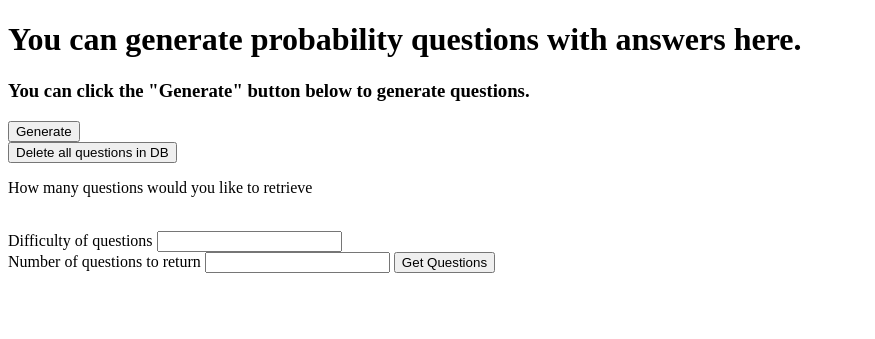
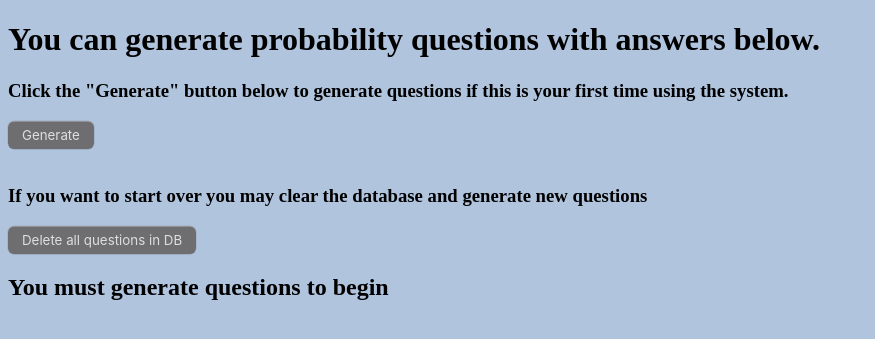
Before and after one commit to ymadh/question-generation-api, a Django app: page /gui/ in a window 1280 px wide. Shown: the top 339 px of the page, without its empty margins (0-875 px from the left). Run offline with Django 3.2, Linux system fonts and the light colour scheme; data that the repository does not hold is empty.

Commit message:
added css and a single question option also some controls for no queries on an empty db

```diff
--- /dev/null
+++ b/questionGenerationApi/questionGenerationApi/static/index.css
@@ -0,0 +1,27 @@
+body {
+    background-color: lightsteelblue
+}
+.button {
+    display: flex;
+    flex-direction: column;
+    align-items: center;
+    padding: 6px 14px;
+    font-family: -apple-system, BlinkMacSystemFont, 'Roboto', sans-serif;
+    border-radius: 6px;
+    border: none;
+
+    background: #6E6D70;
+    box-shadow: 0px 0.5px 1px rgba(0, 0, 0, 0.1), inset 0px 0.5px 0.5px rgba(255, 255, 255, 0.5), 0px 0px 0px 0.5px rgba(0, 0, 0, 0.12);
+    color: #DFDEDF;
+    user-select: none;
+    -webkit-user-select: none;
+    touch-action: manipulation;
+}
+.button:focus {
+    box-shadow: inset 0px 0.8px 0px -0.25px rgba(255, 255, 255, 0.2), 0px 0.5px 1px rgba(0, 0, 0, 0.1), 0px 0px 0px 3.5px rgba(58, 108, 217, 0.5);
+    outline: none;
+}
+
+a {
+    text-decoration: none;
+}
--- a/questionGenerationApi/questionGenerationApi/templates/index.html
+++ b/questionGenerationApi/questionGenerationApi/templates/index.html
@@ -1,41 +1,59 @@
 {% extends "base.html" %}
 {% block page_content %}
+{% load static %}
 <!DOCTYPE html>
-<html lang="en" <head>
+<html lang="en" >
+    <link rel="stylesheet" href="{% static 'index.css' %}">
+<head>
 <meta charset="UTF-8">
 <meta name="viewport" content="width=device-width, initial scale=1.0">
+
 <title>Question Generator</title>
 </head>
 
 <body>
-    <h1>You can generate probability questions with answers here.</h1>
+    <h1>You can generate probability questions with answers below.</h1>
     {% if generated != True %}
-    <h3>You can click the "Generate" button below to generate questions.</h3>
+    <h3>Click the "Generate" button below to generate questions if this is your first time using the system.</h3>
     <a href="http://localhost:8000/generate">
-        <button id="genButton">Generate</button>
+        <button class="button" id="genButton">Generate</button>
     </a>
     {% else %}
     <p>New questions generated</p>
     {% endif %}
     <br />
-    {% if dbClear == True %}
+    {% if data.dbClear == True %}
     <p>Database cleared</p>
     {% else %}
+    <h3>If you want to start over you may clear the database and generate new questions</h3>
     <a href="http://localhost:8000/clearDatabase" target="_self">
-        <button id="clearDb">Delete all questions in DB</button>
+        <button class="button" id="clearDb">Delete all questions in DB</button>
     </a>
     {% endif %}
+
+    {% if data.firstTime != True %}
     <p>How many questions would you like to retrieve</p>
     <br />
+    <p>{{data.firstTime}}</p>
     <form action="/returnQuestions/">
-        <label>Difficulty of questions</label>
+        <label>Difficulty of questions 1-4</label>
         <input type="number" name="difficulty" id="numQs" />
         <br />
         <label>Number of questions to return</label>
         <input type="number" name="numQuestions" id="numQs" />
-        <input type="submit" value="Get Questions">
+        <input class="button" type="submit" value="Get Questions">
     </form>
-
+    <br />
+    <p>View a single random question with answer</p>
+    <a href="http://localhost:8000/singleQuestion" target="_self">
+        <button class="button" id="View Single Question">View question</button>
+    </a>
+    {% else %}
+    <h2>You must generate questions to begin</h2>
+    {% endif %}
+{% if data.singleQuestion == True %}
+    <p>{{data.question}}</p>
+{% endif %}
 </body>
 
 </html>
--- a/questionGenerationApi/questionGenerationApi/templates/questionView.html
+++ b/questionGenerationApi/questionGenerationApi/templates/questionView.html
@@ -12,5 +12,9 @@
         <li>{{ i }}</li>
         {% endfor %}
     </ol>
+    <br />
+    <a href="http://localhost:8000/gui" target="_self">
+        <button id="Return to dashboard">Return to dashboard</button>
+    </a>
 </body>
 </html>
--- a/questionGenerationApi/questionGenerationApi/views.py
+++ b/questionGenerationApi/questionGenerationApi/views.py
@@ -6,6 +6,7 @@ from django.shortcuts import get_object_or_404, render
 from rest_framework import viewsets
 from rest_framework.response import Response
 from string import Template
+from random import randint
 from django.views.decorators.csrf import csrf_protect
 from .utils import *
 from .pokerHandQuestionGen import *
@@ -117,22 +118,22 @@ def returnQuestions(request):
 
 @csrf_protect
 def ui(request):
-    return render(request, "index.html", {})
+    emptyDb = Question.objects.all().count() == 0
+    context = { "data": {"firstTime" : emptyDb }}
+    return render(request, "index.html", context)
 
 
 @csrf_protect
 def clearDb(request):
     Question.objects.all().delete()
-    context = {"dbClear": True}
-    return render(request, "index.html", context=context)
+    context = {"data": {"dbClear": True, "firstTime": True}}
+    return render(request, "index.html", context)
 
 
 @api_view(['GET'])
 def singleQuestion(request):
-    difficulty = request.GET['difficulty']
-    numQuestions = int(request.GET['numQuestions'])
-    queryset = Question.objects.all().filter(
-        difficulty=difficulty)[:numQuestions]
-    serializer = QuestionSerializer(queryset, many=True)
-
-    return Response(serializer.data)
+    count = Question.objects.all().count()
+    random_index = randint(0, count - 1)
+    question = Question.objects.all()[random_index]
+    context = {'data': {"singleQuestion": True, "question": question}}
+    return render(request, "index.html", context)
```
